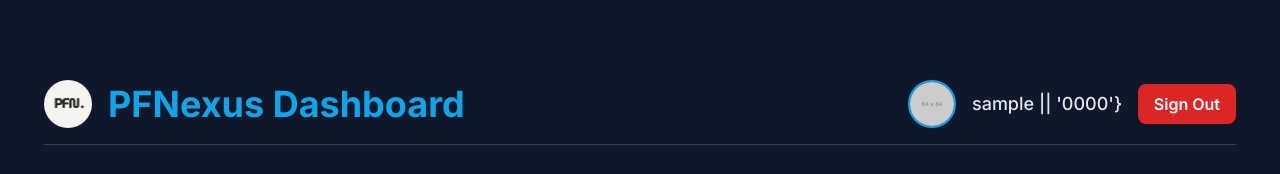
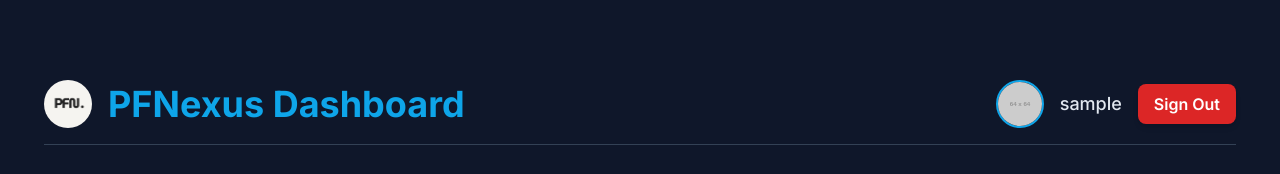
Before and after one commit to pfnexus/main, a plain HTML site: page dashboard.html in a window 1280 px wide. Shown: the top 174 px of the page. Drawn offline with nearby package versions, Linux system fonts and the light colour scheme; no server answers; sample sign-in values are in the browser's storage; placeholder pictures from the web are drawn by us.

Commit message:
Update dashboard.html

```diff
--- a/dashboard.html
+++ b/dashboard.html
@@ -227,7 +227,7 @@
 
       userInfoSection.innerHTML = `
         <img src="${avatarUrl}" alt="User Avatar" class="w-12 h-12 rounded-full border-2 border-sky-500" />
-        <span class="text-lg font-medium text-slate-200">${user.username}  || '0000'}</span>
+        <span class="text-lg font-medium text-slate-200">${user.username}</span>
         <button id="logout-btn" class="px-4 py-2 bg-red-600 hover:bg-red-700 text-white font-semibold rounded-lg shadow-md transition duration-300 ease-in-out transform hover:scale-105">
           Sign Out
         </button>
```
